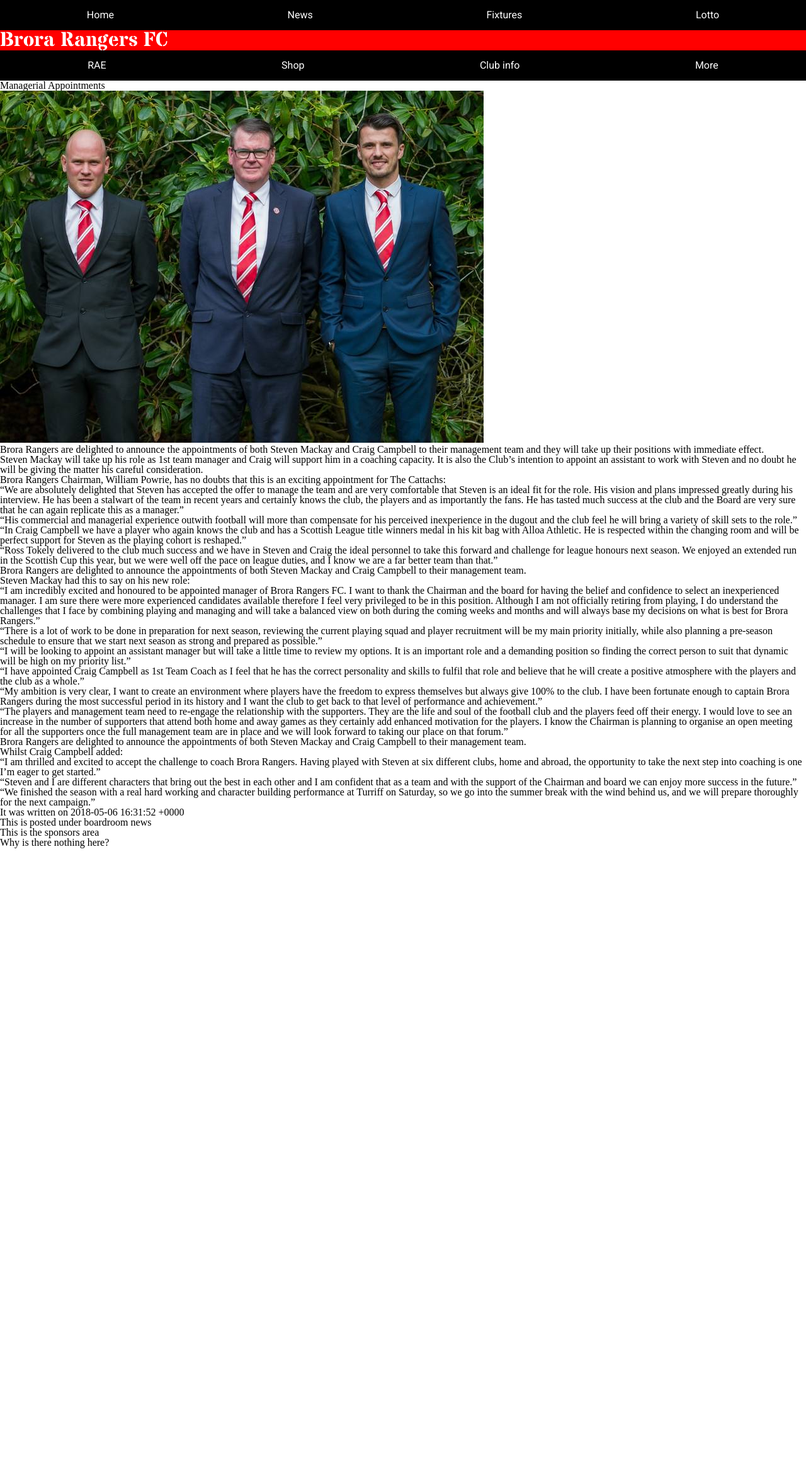
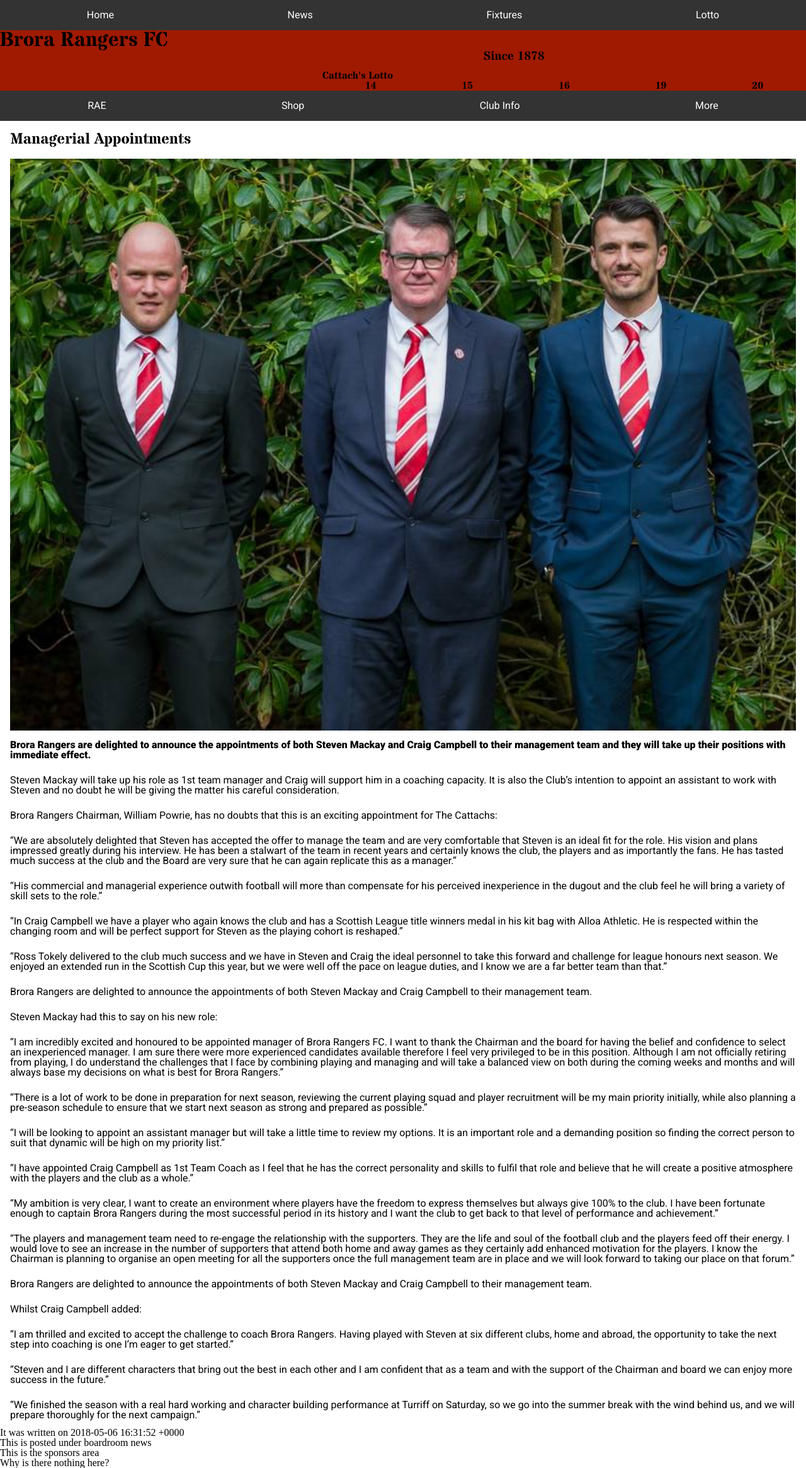
Before and after one commit to digitalbrora/club-website, a Jekyll site: the page built from _posts/articles/2018-05-06-managerial-appointments.md, in a window 1280 px wide. Shown: the whole page at 63% size. Built offline with Jekyll 4.4.1, drawn with Linux system fonts in a browser that asks for light colours; a script that is not in the unit is left out; before the commit the page ends 1346 px from its top, so only the background shows below that.

Commit message:
Major work to get the syling and layout started

```diff
--- a/_includes/common/banner.html
+++ b/_includes/common/banner.html
@@ -1,3 +1,20 @@
-<section class="banner">
-  <h1>Brora Rangers FC</h1>
-</section>
+
+  <section class="banner-main">
+    <h1>Brora Rangers FC</h1>
+  </section>
+  <section class="banner-sub">
+    <h2>Since 1878</h2>
+  </section>
+  <section class="banner-info">
+    <h3>Cattach's Lotto</h3>
+    <ul class="lotto-numbers">
+      {% assign lotto = site.posts | where: "category", "lotto" %}
+      {% for results in lotto limit: 1 %}
+      <li>{{ results.first-lotto-number }}</li>
+      <li>{{ results.second-lotto-number }}</li>
+      <li>{{ results.third-lotto-number }}</li>
+      <li>{{ results.fourth-lotto-number }}</li>
+      <li>{{ results.fifth-lotto-number }}</li>
+      {% endfor %}
+    </ul>
+  </section>
--- a/_includes/common/secondary-nav.html
+++ b/_includes/common/secondary-nav.html
@@ -1,8 +1,8 @@
 <nav class="secondary-nav">
   <ul class="nav-menu">
-    <li class="nav-item">RAE</li>
-    <li class="nav-item">Shop</li>
-    <li class="nav-item">Club info</li>
-    <li class="nav-item">More</li>
+    <li class="nav-item"><a href="/">RAE</a></li>
+    <li class="nav-item"><a href="/shop">Shop</a></li>
+    <li class="nav-item"><a href="/club">Club Info</a></li>
+    <li class="nav-item"><a href="/">More</a></li>
   </ul>
 </nav>
--- a/_layouts/base.html
+++ b/_layouts/base.html
@@ -2,9 +2,10 @@
 <html>
   <head>
     <meta charset="utf-8">
+    <meta name="viewport" content="width=device-width, initial-scale=1, shrink-to-fit=no">
     <title></title>
     <link rel="stylesheet" href="{{ '/css/main.css' | prepend: site.baseurl }}">
-    <link href="https://fonts.googleapis.com/css?family=Roboto:400,900|Stardos+Stencil:700" rel="stylesheet">
+  <link href="https://fonts.googleapis.com/css?family=Roboto:400,500i,900|Stardos+Stencil:700" rel="stylesheet">
   </head>
   <body>
     <header>
@@ -13,9 +14,7 @@
       {% include common/secondary-nav.html %}
     </header>
     <main>
-      <section class="main-content">
         {{ content }}
-      </section>
     </main>
     <footer>
       {% include common/sponsor-area.html %}
--- a/_layouts/news-article.html
+++ b/_layouts/news-article.html
@@ -1,15 +1,26 @@
 ---
 layout: base
 ---
-<article class="">
+<article class="news">
+  <section class="headline">
     <h1>{{ page.title }}</h1>
+  </section>
+  <section class="feature-image">
     {% if page.feature-image %}
     <img src="{{ page.feature-image }}" alt="">
     {% else %}
     <img src="/build/images/uploads/image-placeholder.png" alt="">
     {% endif %}
+  </section>
+
+  <section class="excerpt">
     <p><strong>{{ page.excerpt | strip_html | strip_newlines }}</strong></p>
+  </section>
+
+  <section class="article">
     {{ content | remove: page.excerpt }}
+  </section>
+
 </article>
 <aside class="">
   <p>It was written on {{ page.date }}</p>
--- a/_posts/articles/2018-05-06-managerial-appointments.md
+++ b/_posts/articles/2018-05-06-managerial-appointments.md
@@ -7,6 +7,7 @@
 description: Brora Rangers announce two new managerial appointments
 ---
 Brora Rangers are delighted to announce the appointments of both Steven Mackay and Craig Campbell to their management team and they will take up their positions with immediate effect.
+
 
 Steven Mackay will take up his role as 1st team manager and Craig will support him in a coaching capacity. It is also the Club’s intention to appoint an assistant to work with Steven and no doubt he will be giving the matter his careful consideration.
 
--- a/css/main.css
+++ b/css/main.css
@@ -41,42 +41,113 @@
   border-collapse: collapse;
   border-spacing: 0; }
 
-.main-nav {
-  grid-area: main-nav;
-  background-color: black;
-  color: white; }
+body {
+  width: 100%; }
 
-.banner {
-  grid-area: banner;
-  background-color: red;
-  color: white; }
-
-.secondary-nav {
-  grid-area: secondary-nav;
-  background-color: black;
-  color: white; }
+img {
+  width: 100%; }
 
 header {
   display: grid;
-  grid-template-columns: 1fr 1fr 1fr 1fr;
-  grid-template-rows: 1fr auto 1fr;
-  grid-template-areas: "main-nav main-nav main-nav main-nav" "banner banner banner banner" "secondary-nav secondary-nav secondary-nav secondary-nav"; }
+  grid-template-columns: 1fr 1fr 1fr 1fr 1fr;
+  grid-template-rows: 48px 1fr 1fr 1fr 48px; }
+
+.main-nav {
+  grid-column-start: 1;
+  grid-column-end: -1;
+  grid-row-start: 1;
+  grid-row-end: 2;
+  background-color: #333; }
+
+.banner-main {
+  grid-column-start: 1;
+  grid-column-end: -1;
+  grid-row-start: 2;
+  grid-row-end: 5;
+  background-color: #a01a01; }
+
+.banner-sub {
+  grid-column-start: 4;
+  grid-column-end: -1;
+  grid-row-start: 3; }
+
+.banner-info {
+  grid-column-start: 3;
+  grid-column-end: -1;
+  grid-row-start: 4; }
+
+.secondary-nav {
+  grid-column-start: 1;
+  grid-column-end: -1;
+  grid-row-start: 5;
+  background-color: #333; }
 
 .nav-menu {
   display: -webkit-box;
   display: -ms-flexbox;
   display: flex;
+  height: 48px;
   -ms-flex-pack: distribute;
   justify-content: space-around;
-  font-family: 'Roboto', sans-serif; }
+  -webkit-box-align: center;
+  -ms-flex-align: center;
+  align-items: center; }
 
-.nav-item {
-  padding-top: 1em;
-  padding-bottom: 1em; }
-  .nav-item a {
-    color: white;
-    text-decoration: none; }
+.lotto-numbers {
+  display: -webkit-box;
+  display: -ms-flexbox;
+  display: flex;
+  -ms-flex-pack: distribute;
+  justify-content: space-around; }
 
-.banner {
-  font-family: 'Stardos Stencil', cursive;
+.news {
+  display: grid;
+  grid-template-columns: 1em 1fr 1fr 1fr 1em; }
+
+.headline {
+  grid-column-start: 2;
+  grid-column-end: -2;
+  grid-row-start: 1; }
+
+.feature-image {
+  grid-column-start: 2;
+  grid-column-end: -2;
+  grid-row-start: 2; }
+
+.excerpt {
+  grid-column-start: 2;
+  grid-column-end: -2;
+  grid-row-start: 3; }
+
+.article {
+  grid-column-start: 2;
+  grid-column-end: -2;
+  grid-row-start: 4; }
+
+.nav-item a {
+  font-family: "Roboto", sans-serif;
+  color: white;
+  text-decoration: none; }
+
+.banner-main {
+  font-family: "Stardos Stencil", cursive;
   font-size: 2em; }
+
+.banner-sub {
+  font-family: "Stardos Stencil", cursive;
+  font-size: 1.2em; }
+
+.banner-info {
+  font-family: "Stardos Stencil", cursive; }
+
+article h1 {
+  font-family: "Stardos Stencil", cursive;
+  font-size: 1.5em;
+  padding: 0.75em 0; }
+
+article p {
+  font-family: "Roboto", sans-serif;
+  font-weight: 400;
+  padding: 0.75em 0; }
+  article p strong {
+    font-weight: 900; }
```
Also changed, not shown: build/scss/_fonts.scss (added, +35 -0 lines), build/scss/_layout.scss (added, +96 -0 lines), build/scss/_variables.scss (added, +8 -0 lines), build/scss/layout.scss (deleted, +0 -40 lines), build/scss/main.scss (+2 -6 lines), css/layout.css (deleted, +0 -35 lines), Gemfile.lock. Lines whose indentation alone changed are shown as unchanged.
